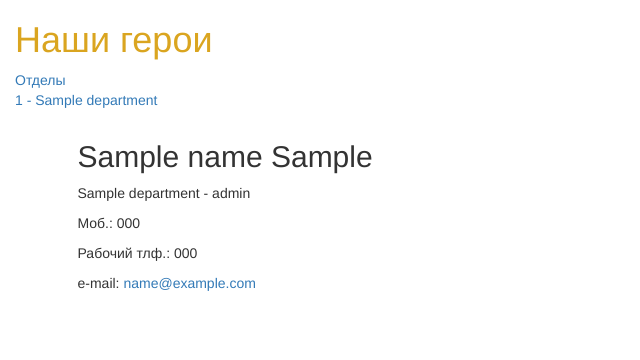
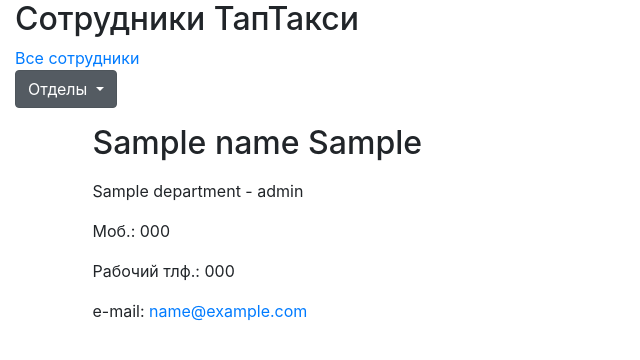
Before and after one commit to patriotina/p373, a Django app: page / in a window 1280 px wide. Shown: the top 360 px of the page, without its empty margins (0-640 px from the left). Run offline with Django 3.2, Linux system fonts and the light colour scheme; tables that the repository leaves empty hold one stand-in row (values such as "Sample post"); some libraries are stand-ins or nearby versions.

Commit message:
make dropdown menu for departments via bootstrap dropdown classes.

```diff
--- a/contacts/models.py
+++ b/contacts/models.py
@@ -21,7 +21,7 @@
 class Names(models.Model):
     first_name = models.CharField(max_length=50)
     second_name = models.CharField(max_length=80)
-    mobile_phone = models.CharField(max_length=10)
+    mobile_phone = models.CharField(max_length=11)
     work_phone = models.CharField(max_length=10)
     email = models.EmailField(max_length=50)
     created_date = models.DateTimeField(default=timezone.now)
--- a/contacts/templates/contacts/names_list.html
+++ b/contacts/templates/contacts/names_list.html
@@ -3,18 +3,33 @@
 <html lang="en">
 <head>
     <meta charset="UTF-8">
-    <title>Contact list</title>
-    <link rel="stylesheet" href="//maxcdn.bootstrapcdn.com/bootstrap/3.2.0/css/bootstrap.min.css">
-    <link rel="stylesheet" href="//maxcdn.bootstrapcdn.com/bootstrap/3.2.0/css/bootstrap-theme.min.css">
+    <title>ТапТакси: Справочник сотрудников</title>
+<!--    <link rel="stylesheet" href="//maxcdn.bootstrapcdn.com/bootstrap/3.2.0/css/bootstrap.min.css">
+    <link rel="stylesheet" href="//maxcdn.bootstrapcdn.com/bootstrap/3.2.0/css/bootstrap-theme.min.css"> -->
+
+    <link rel="stylesheet" href="https://maxcdn.bootstrapcdn.com/bootstrap/4.0.0/css/bootstrap.min.css" integrity="sha384-Gn5384xqQ1aoWXA+058RXPxPg6fy4IWvTNh0E263XmFcJlSAwiGgFAW/dAiS6JXm" crossorigin="anonymous">
+    <script src="https://code.jquery.com/jquery-3.2.1.slim.min.js" integrity="sha384-KJ3o2DKtIkvYIK3UENzmM7KCkRr/rE9/Qpg6aAZGJwFDMVNA/GpGFF93hXpG5KkN" crossorigin="anonymous"></script>
+    <script src="https://cdnjs.cloudflare.com/ajax/libs/popper.js/1.12.9/umd/popper.min.js" integrity="sha384-ApNbgh9B+Y1QKtv3Rn7W3mgPxhU9K/ScQsAP7hUibX39j7fakFPskvXusvfa0b4Q" crossorigin="anonymous"></script>
+    <script src="https://maxcdn.bootstrapcdn.com/bootstrap/4.0.0/js/bootstrap.min.js" integrity="sha384-JZR6Spejh4U02d8jOt6vLEHfe/JQGiRRSQQxSfFWpi1MquVdAyjUar5+76PVCmYl" crossorigin="anonymous"></script>
+
     <link rel="stylesheet" href="{% static 'css/contactlist.css' %}">
-
 </head>
 <body>
-<h1> Наши герои </h1>
-<a href=''>Отделы</a>
-{% for dep in deps %}
-    <p> <a href="{% url 'departments' pk=dep.pk %}"> {{ dep.pk }} - {{ dep.dep_name }} </a></p>
-{% endfor %}
+<h2> Сотрудники ТапТакси </h2>
+
+<a href="/">Все сотрудники</a>
+<div class="dropdown show">
+<a class="btn btn-secondary dropdown-toggle" href="#" role="button" id="dropdownMenuLink" data-toggle="dropdown" aria-haspopup="true" aria-expanded="false">
+    Отделы
+  </a>
+
+  <div class="dropdown-menu" aria-labelledby="dropdownMenuLink">
+      {% for dep in deps %}
+        <a class="dropdown-item" href="{% url 'departments' pk=dep.pk %}"> {{ dep.pk }} - {{ dep.dep_name }}</a>
+      {% endfor %}
+  </div>
+</div>
+
 <div class="content container">
     <div class="row">
         <div class="col-md-8">
--- a/contacts/urls.py
+++ b/contacts/urls.py
@@ -3,5 +3,6 @@
 
 urlpatterns = [
     url(r'^$', views.names_list, name='names_list'),
-    url(r'^department(?P<pk>\d+)/$', views.department_list, name='departments')
+
+    url(r'^department/(?P<pk>\d+)/$', views.department_list, name='departments')
 ]
--- a/contacts/views.py
+++ b/contacts/views.py
@@ -15,5 +15,6 @@
 
 def department_list(request, pk):
     names = Names.objects.filter(persona_dep=pk)
+    deps = Department.objects.filter().order_by('dep_name')
     #names = Names.objects.filter().order_by('second_name')
-    return render(request, 'contacts/department.html', {'names': names})
+    return render(request, 'contacts/department.html', {'names': names, 'deps': deps})
```
Also changed, not shown: contacts/templates/contacts/department.html (+21 -4 lines).
